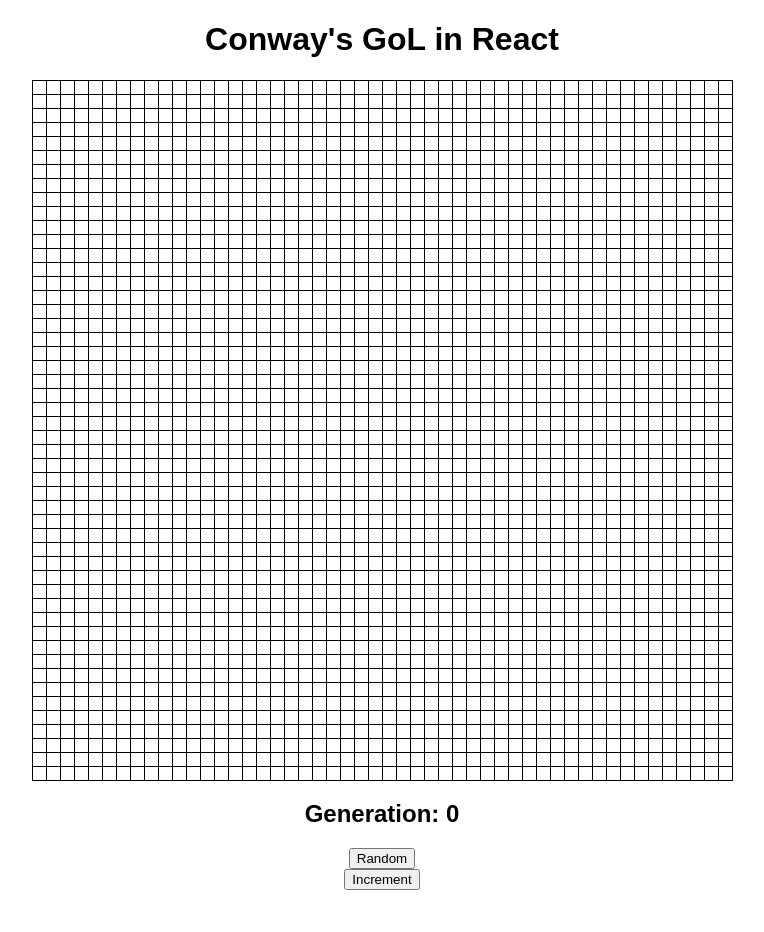
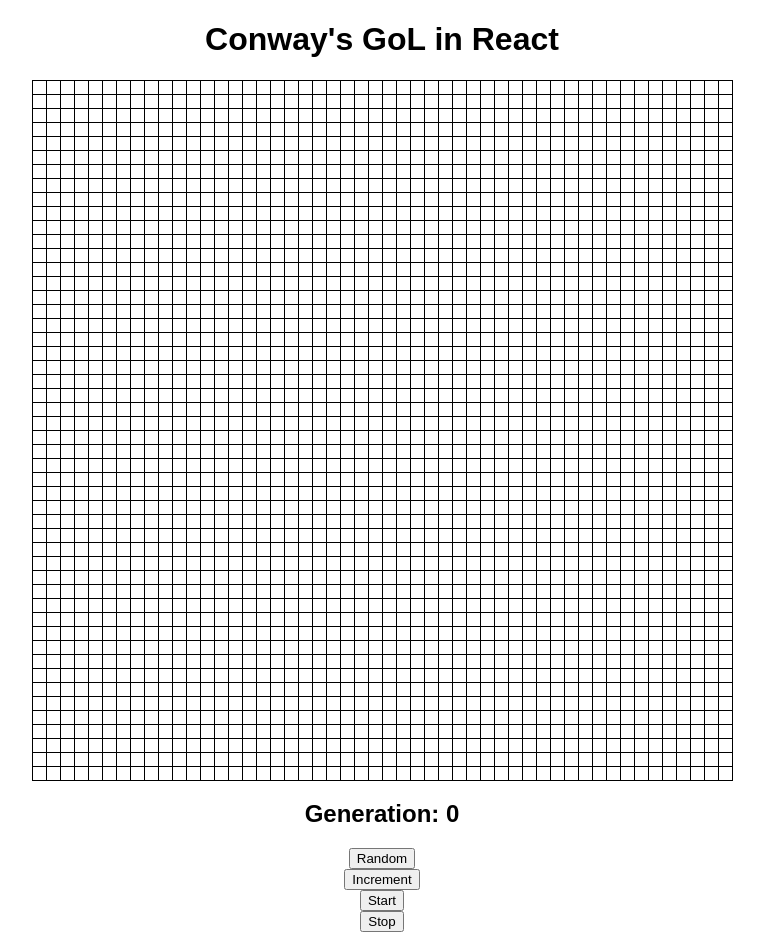
Before and after one commit to Schmidt-Aaron/gof-react, a React (Create React App) app: page / in a window 1280 px wide. Shown: the whole page, without its empty margins (258-1022 px from the left). Before the commit the page ends 890 px from the top, so only its background shows below. Built offline with nearby package versions, Linux system fonts and the light colour scheme.

Commit message:
running function incomplete

```diff
--- a/src/App.js
+++ b/src/App.js
@@ -95,11 +95,36 @@ class App extends Component {
     return nextGameArr;
   }
 
-  componentWillMount(){
+  startGame(){
+    this.setState( (prevState) => ({
+      isRunning: true,
+    }))
+  }
+
+  stopGame(){
+    this.setState( (prevState) => ({
+      isRunning: false,
+    }))
+  }
+
+  componentWillMount() {
     if(this.state.gameArray.length === 0 ) {
       this.setState( (prevState) => ({
         gameArray: makeArray(this.state.cols, this.state.rows, false),
       }))
+    }
+
+    if(this.state.isRunning === true) {
+      this.running = setInterval(
+        () => this.incrementGeneration(),
+        this.state.speed
+      )
+    }
+  }
+
+  componentWillUnmount() {
+    if(this.state.isRunning === false) {
+      clearInterval(this.running);
     }
   }
 
@@ -113,6 +138,7 @@ class App extends Component {
         </div>
         <Grid
           game={this.state.gameArray}
+          running={this.state.isRunning}
         />
         <h2>Generation: {generation}</h2>
         <button onClick={() => this.newRandomGrid()} >
@@ -120,6 +146,12 @@ class App extends Component {
         </button>
         <button onClick={() => this.incrementGeneration()} >
           Increment
+        </button>
+        <button onClick={() => this.startGame()} >
+          Start
+        </button>
+        <button onClick={() => this.stopGame()} >
+          Stop
         </button>
       </div>
     );
```
